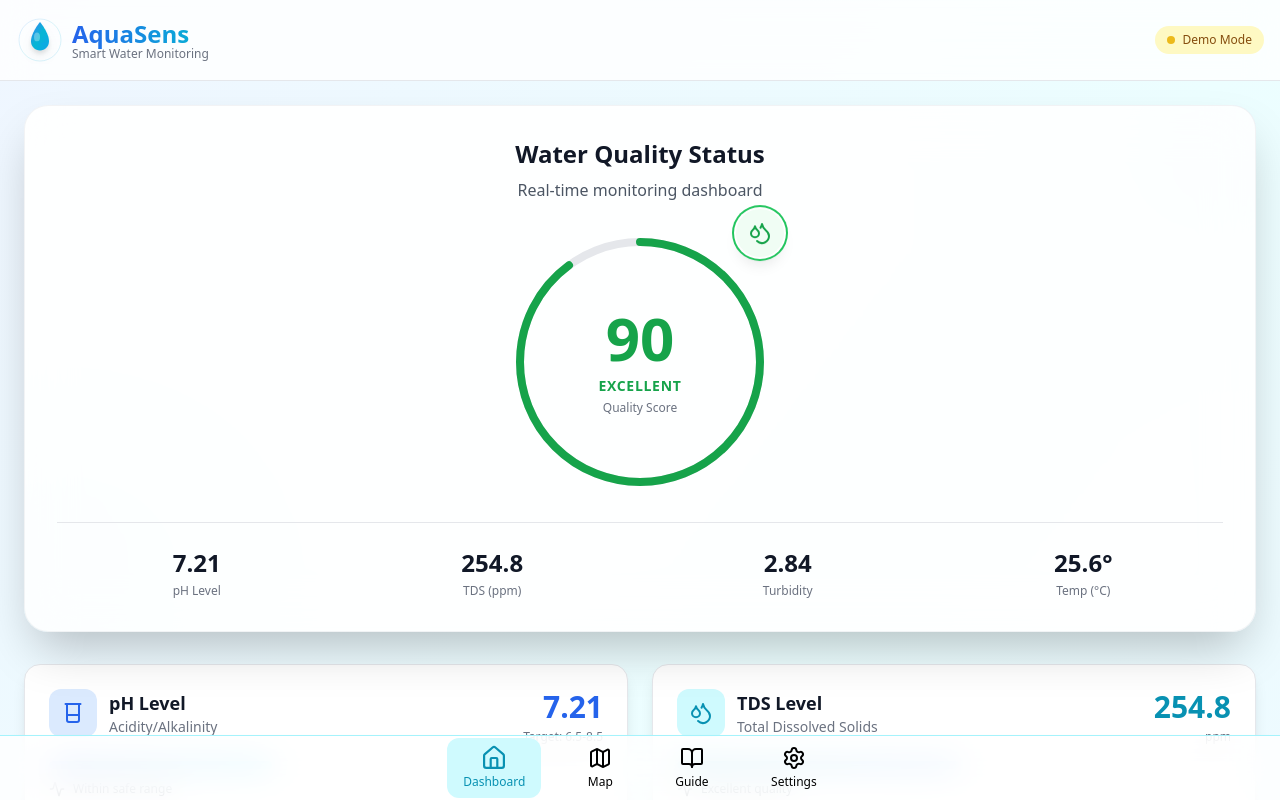
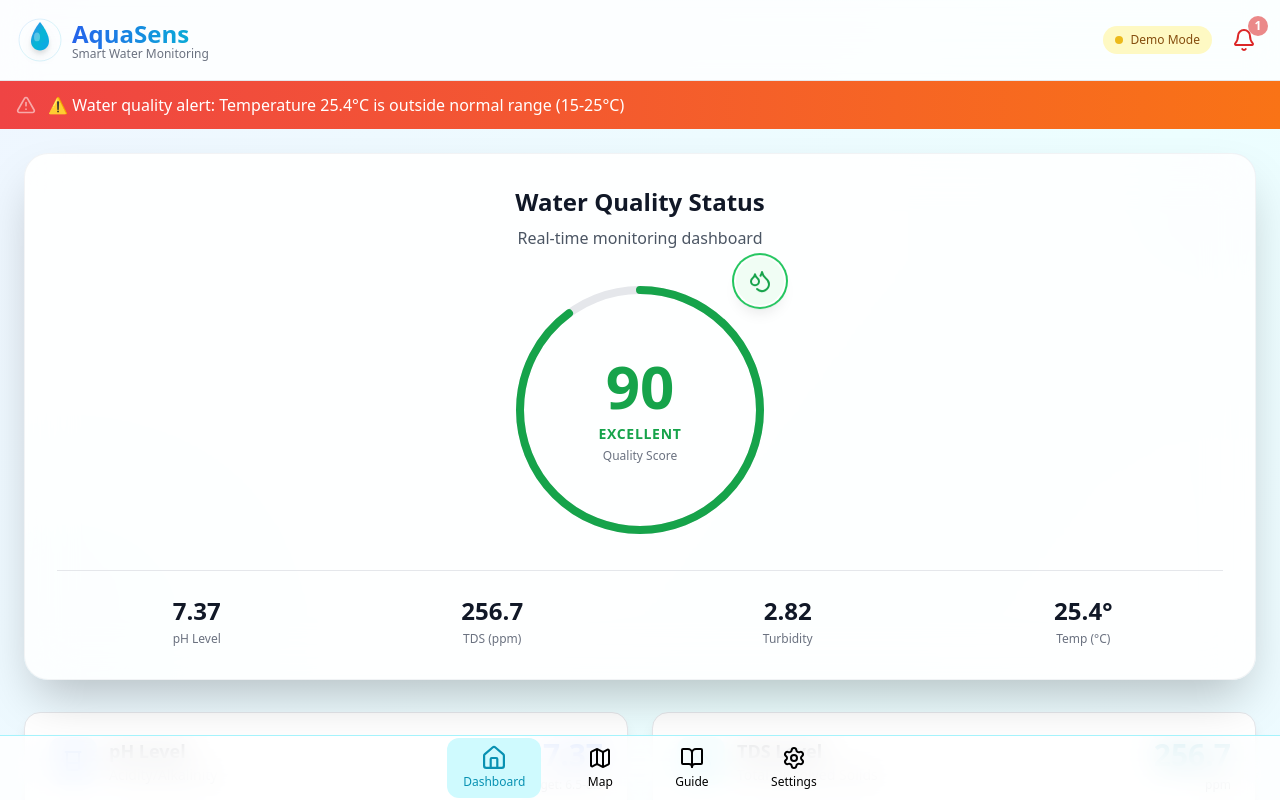
Before and after one commit to 0601sasirl/aquasens, a React (Vite) app: page / in a window 1280 px wide. Shown: the top 800 px of the page. Built offline with nearby package versions, Linux system fonts and the light colour scheme.

Commit message:
feat: add real-time water quality alert system with notifications

```diff
--- a/src/react-app/pages/Dashboard.tsx
+++ b/src/react-app/pages/Dashboard.tsx
@@ -1,6 +1,6 @@
 import { useState, useEffect } from 'react';
 import { useSettings } from '@/react-app/contexts/SettingsContext';
-import { Droplets, Activity, Beaker, Thermometer } from 'lucide-react';
+import { Droplets, Activity, Beaker, Thermometer, AlertTriangle, Bell, BellOff } from 'lucide-react';
 import Logo, { WaterWaveIllustration } from '../components/Logo';
 
 interface SensorData {
@@ -8,6 +8,14 @@ interface SensorData {
   tds: number;
   turbidity: number;
   temperature: number;
+}
+
+interface Alert {
+  id: string;
+  timestamp: Date;
+  type: 'ph' | 'tds' | 'turbidity' | 'temperature';
+  message: string;
+  severity: 'warning' | 'danger';
 }
 
 export default function Dashboard() {
@@ -20,6 +28,60 @@ export default function Dashboard() {
   });
   const [qualityScore, setQualityScore] = useState(85);
   const [isLoading, setIsLoading] = useState(true);
+  const [alerts, setAlerts] = useState<Alert[]>([]);
+  const [showAlerts, setShowAlerts] = useState(false);
+  const [alertsEnabled, setAlertsEnabled] = useState(true);
+
+  // Check if water quality is safe
+  const checkWaterSafety = (data: SensorData) => {
+    const newAlerts: Alert[] = [];
+
+    // pH check (safe range: 6.5-8.5)
+    if (data.ph < 6.5 || data.ph > 8.5) {
+      newAlerts.push({
+        id: `ph-${Date.now()}`,
+        timestamp: new Date(),
+        type: 'ph',
+        message: `pH level ${data.ph} is outside safe range (6.5-8.5)`,
+        severity: data.ph < 6.0 || data.ph > 9.0 ? 'danger' : 'warning'
+      });
+    }
+
+    // TDS check (safe: <300 ppm)
+    if (data.tds > 300) {
+      newAlerts.push({
+        id: `tds-${Date.now()}`,
+        timestamp: new Date(),
+        type: 'tds',
+        message: `TDS level ${data.tds} ppm exceeds safe limit (300 ppm)`,
+        severity: data.tds > 500 ? 'danger' : 'warning'
+      });
+    }
+
+    // Turbidity check (safe: <5 NTU)
+    if (data.turbidity > 5) {
+      newAlerts.push({
+        id: `turbidity-${Date.now()}`,
+        timestamp: new Date(),
+        type: 'turbidity',
+        message: `Water turbidity ${data.turbidity} NTU is too high (>5 NTU)`,
+        severity: data.turbidity > 10 ? 'danger' : 'warning'
+      });
+    }
+
+    // Temperature check (safe: 15-25°C)
+    if (data.temperature < 15 || data.temperature > 25) {
+      newAlerts.push({
+        id: `temp-${Date.now()}`,
+        timestamp: new Date(),
+        type: 'temperature',
+        message: `Temperature ${data.temperature}°C is outside normal range (15-25°C)`,
+        severity: 'warning'
+      });
+    }
+
+    return newAlerts;
+  };
 
   useEffect(() => {
     if (!settings.demoMode) return;
@@ -27,18 +89,49 @@ export default function Dashboard() {
     setTimeout(() => setIsLoading(false), 1500);
 
     const interval = setInterval(() => {
-      setSensorData({
-        ph: +(7.0 + Math.random() * 0.5).toFixed(2),
-        tds: +(240 + Math.random() * 20).toFixed(1),
-        turbidity: +(2.0 + Math.random() * 1.0).toFixed(2),
+      // Simulate occasional unsafe values for demo
+      const randomEvent = Math.random();
+      const newData = {
+        ph: randomEvent < 0.1 ? +(5.5 + Math.random() * 1).toFixed(2) : +(7.0 + Math.random() * 0.5).toFixed(2),
+        tds: randomEvent < 0.1 ? +(350 + Math.random() * 150).toFixed(1) : +(240 + Math.random() * 20).toFixed(1),
+        turbidity: randomEvent < 0.1 ? +(6.0 + Math.random() * 4).toFixed(2) : +(2.0 + Math.random() * 1.0).toFixed(2),
         temperature: +(24 + Math.random() * 2).toFixed(1)
+      };
+
+      setSensorData(newData);
+
+      // Check for safety issues
+      const newAlerts = checkWaterSafety(newData);
+      if (newAlerts.length > 0 && alertsEnabled) {
+        setAlerts(prev => [...newAlerts, ...prev].slice(0, 10)); // Keep last 10 alerts
+
+        // Browser notification
+        if (Notification.permission === 'granted') {
+          new Notification('⚠️ Water Quality Alert', {
+            body: newAlerts[0].message,
+            icon: '/favicon.ico'
           });
+        }
+      }
 
-      setQualityScore(80 + Math.floor(Math.random() * 15));
+      // Calculate quality score
+      let score = 100;
+      if (newData.ph < 6.5 || newData.ph > 8.5) score -= 20;
+      if (newData.tds > 300) score -= 20;
+      if (newData.turbidity > 5) score -= 20;
+      if (newData.temperature < 15 || newData.temperature > 25) score -= 10;
+      setQualityScore(Math.max(0, score));
     }, 5000);
 
     return () => clearInterval(interval);
-  }, [settings.demoMode]);
+  }, [settings.demoMode, alertsEnabled]);
+
+  // Request notification permission on mount
+  useEffect(() => {
+    if (Notification.permission === 'default') {
+      Notification.requestPermission();
+    }
+  }, []);
 
   const getQualityStatus = (score: number) => {
     if (score >= 80) return { label: 'Excellent', color: 'text-green-600 dark:text-green-400', bg: 'bg-green-50 dark:bg-green-900/20', ring: 'ring-green-500' };
@@ -48,6 +141,7 @@ export default function Dashboard() {
   };
 
   const status = getQualityStatus(qualityScore);
+  const hasActiveAlerts = alerts.length > 0;
 
   if (isLoading) {
     return (
@@ -65,20 +159,120 @@ export default function Dashboard() {
 
   return (
     <div className="min-h-screen bg-gradient-to-br from-blue-50 via-cyan-50 to-blue-50 dark:from-gray-900 dark:via-gray-800 dark:to-gray-900 transition-colors duration-300">
+      {/* Header with Logo and Alert Bell */}
       <div className="bg-white/80 dark:bg-gray-800/80 backdrop-blur-lg border-b border-gray-200 dark:border-gray-700 sticky top-0 z-10">
         <div className="max-w-7xl mx-auto px-4 py-4 flex items-center justify-between">
           <Logo size="lg" />
 
+          <div className="flex items-center gap-3">
             {settings.demoMode && (
               <div className="flex items-center gap-2 px-3 py-1.5 bg-yellow-100 dark:bg-yellow-900/30 rounded-full">
                 <div className="w-2 h-2 bg-yellow-500 rounded-full animate-pulse"></div>
                 <span className="text-xs font-medium text-yellow-800 dark:text-yellow-300">Demo Mode</span>
               </div>
             )}
+
+            {/* Alert Bell */}
+            <button
+              onClick={() => setShowAlerts(!showAlerts)}
+              className="relative p-2 hover:bg-gray-100 dark:hover:bg-gray-700 rounded-full transition-colors"
+            >
+              {alertsEnabled ? (
+                <Bell className={`w-6 h-6 ${hasActiveAlerts ? 'text-red-600 dark:text-red-400' : 'text-gray-600 dark:text-gray-400'}`} />
+              ) : (
+                <BellOff className="w-6 h-6 text-gray-400 dark:text-gray-500" />
+              )}
+              {hasActiveAlerts && (
+                <span className="absolute -top-1 -right-1 w-5 h-5 bg-red-600 text-white text-xs font-bold rounded-full flex items-center justify-center animate-pulse">
+                  {alerts.length}
+                </span>
+              )}
+            </button>
           </div>
         </div>
 
+        {/* Alerts Dropdown */}
+        {showAlerts && (
+          <div className="absolute right-4 top-16 w-96 bg-white dark:bg-gray-800 rounded-2xl shadow-2xl border border-gray-200 dark:border-gray-700 overflow-hidden z-20">
+            <div className="p-4 border-b border-gray-200 dark:border-gray-700 flex items-center justify-between">
+              <h3 className="font-bold text-gray-900 dark:text-white flex items-center gap-2">
+                <AlertTriangle className="w-5 h-5 text-yellow-600" />
+                Alerts ({alerts.length})
+              </h3>
+              <button
+                onClick={() => setAlertsEnabled(!alertsEnabled)}
+                className="text-sm text-blue-600 dark:text-blue-400 hover:underline"
+              >
+                {alertsEnabled ? 'Disable' : 'Enable'}
+              </button>
+            </div>
+
+            <div className="max-h-96 overflow-y-auto">
+              {alerts.length === 0 ? (
+                <div className="p-6 text-center text-gray-500 dark:text-gray-400">
+                  <Droplets className="w-12 h-12 mx-auto mb-2 opacity-50" />
+                  <p>No alerts. Water quality is safe!</p>
+                </div>
+              ) : (
+                alerts.map(alert => (
+                  <div
+                    key={alert.id}
+                    className={`p-4 border-b border-gray-100 dark:border-gray-700 ${
+                      alert.severity === 'danger'
+                        ? 'bg-red-50 dark:bg-red-900/20'
+                        : 'bg-yellow-50 dark:bg-yellow-900/20'
+                    }`}
+                  >
+                    <div className="flex items-start gap-3">
+                      <AlertTriangle
+                        className={`w-5 h-5 flex-shrink-0 mt-0.5 ${
+                          alert.severity === 'danger'
+                            ? 'text-red-600 dark:text-red-400'
+                            : 'text-yellow-600 dark:text-yellow-400'
+                        }`}
+                      />
+                      <div className="flex-1">
+                        <p className="text-sm font-medium text-gray-900 dark:text-white">
+                          {alert.message}
+                        </p>
+                        <p className="text-xs text-gray-500 dark:text-gray-400 mt-1">
+                          {alert.timestamp.toLocaleTimeString()}
+                        </p>
+                      </div>
+                    </div>
+                  </div>
+                ))
+              )}
+            </div>
+
+            {alerts.length > 0 && (
+              <div className="p-3 bg-gray-50 dark:bg-gray-700/50">
+                <button
+                  onClick={() => setAlerts([])}
+                  className="w-full text-sm text-gray-600 dark:text-gray-400 hover:text-gray-900 dark:hover:text-white"
+                >
+                  Clear all alerts
+                </button>
+              </div>
+            )}
+          </div>
+        )}
+      </div>
+
+      {/* Active Alert Banner */}
+      {hasActiveAlerts && (
+        <div className="bg-gradient-to-r from-red-500 to-orange-500 text-white px-4 py-3">
+          <div className="max-w-7xl mx-auto flex items-center gap-3">
+            <AlertTriangle className="w-5 h-5 animate-pulse" />
+            <p className="font-medium">
+              ⚠️ Water quality alert: {alerts[0].message}
+            </p>
+          </div>
+        </div>
+      )}
+
       <div className="max-w-7xl mx-auto p-6 space-y-8">
+        {/* Rest of your Dashboard code stays the same... */}
         <div className="relative">
           <div className="absolute inset-0 overflow-hidden rounded-3xl">
             <div className="absolute -top-20 -right-20 w-64 h-64 bg-blue-400/10 rounded-full blur-3xl"></div>
@@ -154,6 +348,7 @@ export default function Dashboard() {
           </div>
         </div>
 
+        {/* Sensor Cards Grid - keeping your existing code */}
         <div className="grid md:grid-cols-2 gap-6">
           <div className="group bg-white dark:bg-gray-800 rounded-2xl shadow-lg hover:shadow-2xl transition-all duration-300 overflow-hidden border border-gray-200 dark:border-gray-700 hover:border-blue-300 dark:hover:border-blue-600">
             <div className="p-6">
```
Lines whose indentation alone changed are shown as unchanged.
